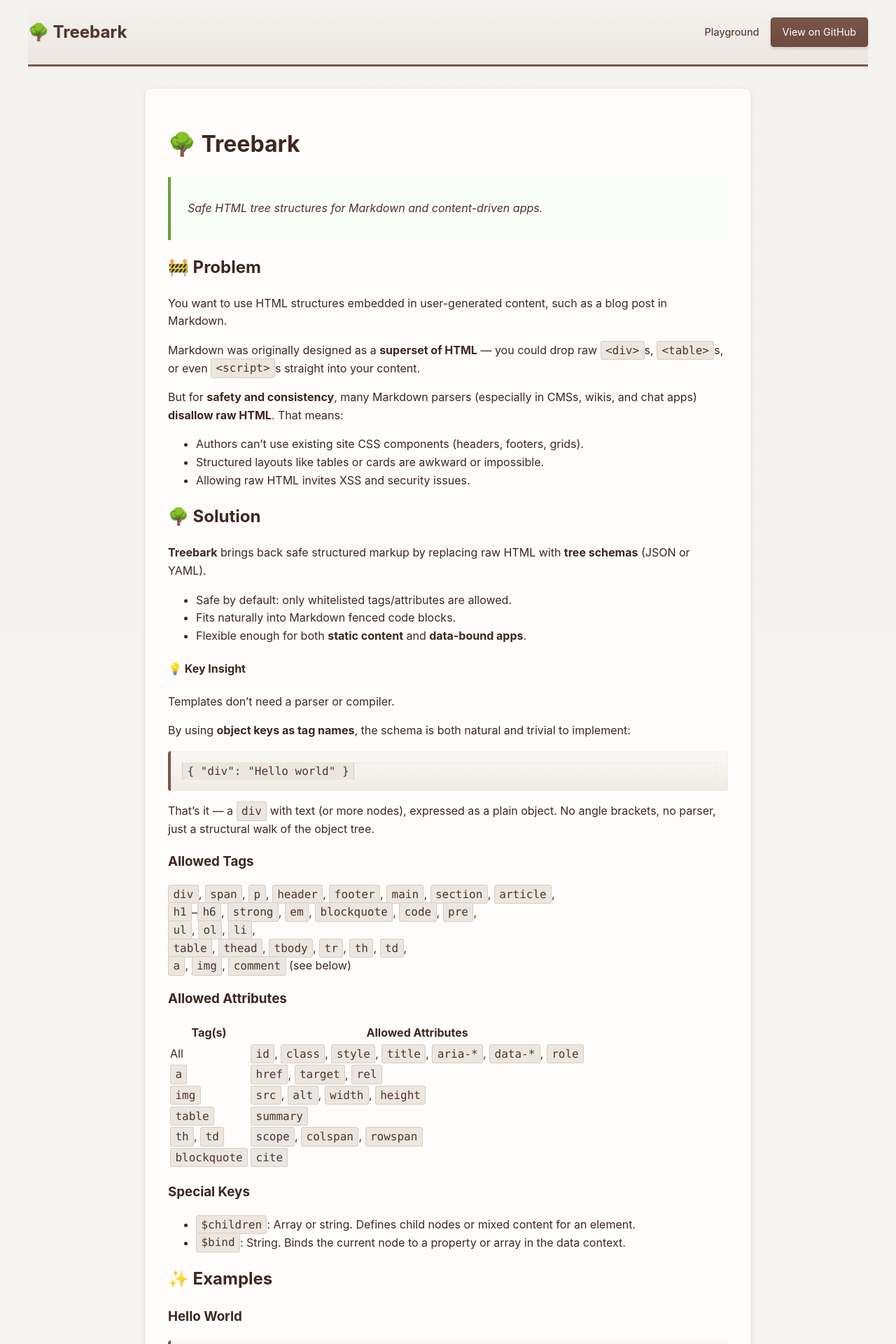
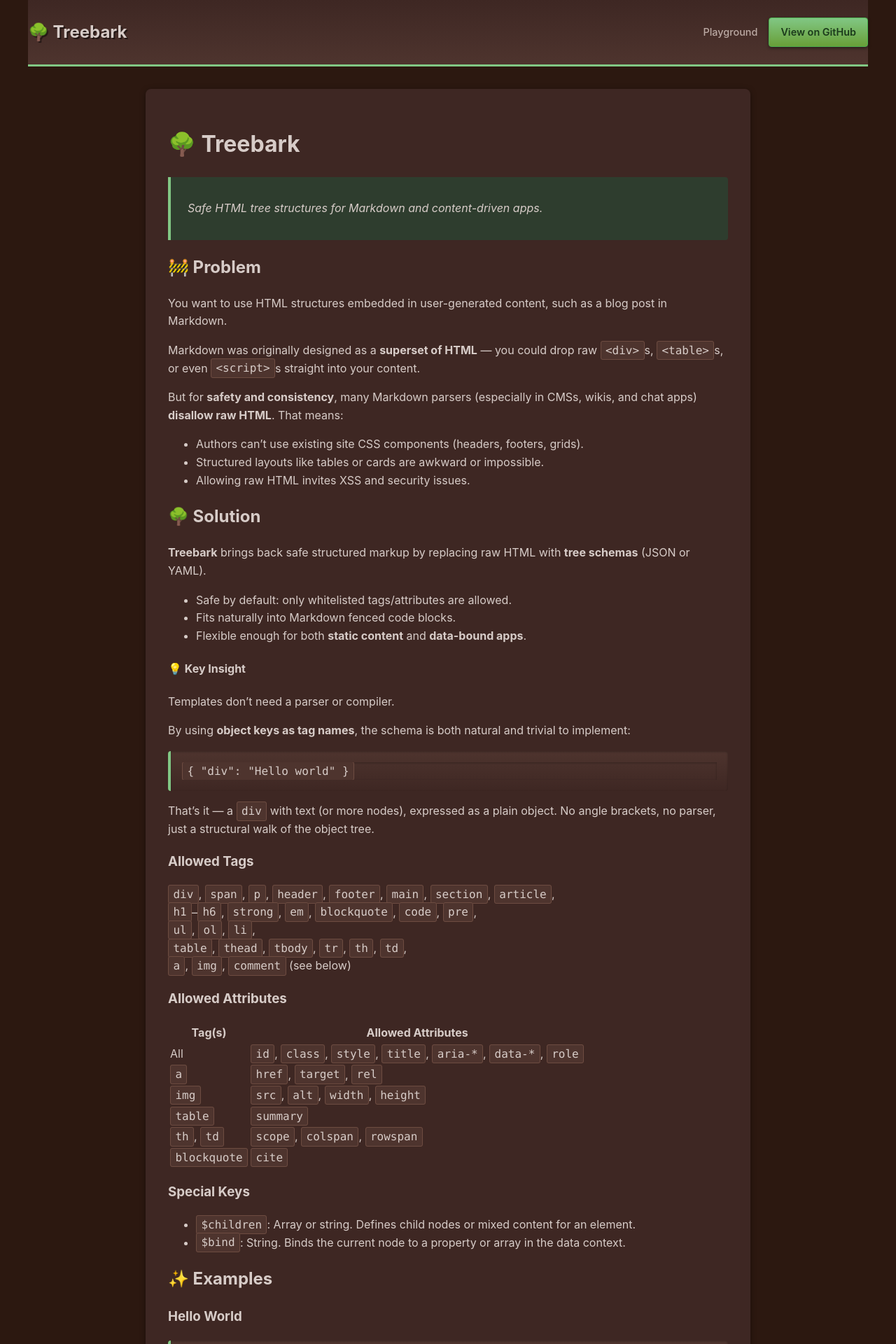
Before and after one commit to danmarshall/treebark, a Jekyll site: the page built from docs/index.md, in a window 1280 px wide. Shown: the top 1920 px of the page at 70% size. Built offline with Jekyll 4.4.1, drawn with Linux system fonts in a browser that asks for light colours.

Commit message:
Update theme: remove blue, add green buttons, implement dark mode brown
Co-authored-by: danmarshall <11507384+danmarshall@users.noreply.github.com>

```diff
--- a/docs/assets/css/treebark-theme.css
+++ b/docs/assets/css/treebark-theme.css
@@ -1,177 +1,183 @@
-/* Treebark Theme - Natural wood and bark aesthetic */
+/* Treebark Theme - Natural wood and bark aesthetic with dark mode */
 
 /* Color palette inspired by tree bark and nature:
-   - Dark bark brown: #3e2723, #4e342e, #5d4037
+   - Dark bark brown: #3e2723, #4e342e, #5d4037, #2c1810
    - Medium bark: #6d4c41, #795548, #8d6e63
    - Light bark/wood: #a1887f, #bcaaa4, #d7ccc8
    - Forest green: #2e7d32, #388e3c, #4caf50
-   - Moss/lichen: #689f38, #7cb342
+   - Moss/lichen: #689f38, #7cb342, #81c784
    - Warm earth: #bf8040
 */
 
 body {
-    background-color: #f5f3f0;
-    color: #3e2723;
+    background-color: #2c1810;
+    color: #d7ccc8;
 }
 
 .header {
-    border-bottom: 3px solid #795548;
-    background: linear-gradient(to bottom, #f5f3f0 0%, #ebe6e0 100%);
+    border-bottom: 3px solid #81c784;
+    background: linear-gradient(to bottom, #3e2723 0%, #4e342e 100%);
 }
 
 .header h1 {
-    color: #4e342e;
-    text-shadow: 1px 1px 0 rgba(188, 170, 164, 0.3);
+    color: #d7ccc8;
+    text-shadow: 2px 2px 0 rgba(0, 0, 0, 0.5);
 }
 
 .header .tagline {
-    color: #6d4c41;
+    color: #bcaaa4;
 }
 
 .github-link {
-    background: linear-gradient(to bottom, #795548 0%, #6d4c41 100%);
-    border: 1px solid #5d4037;
-    box-shadow: 0 2px 4px rgba(62, 39, 35, 0.2);
+    background: linear-gradient(to bottom, #81c784 0%, #689f38 100%);
+    border: 1px solid #4caf50;
+    box-shadow: 0 2px 4px rgba(0, 0, 0, 0.4);
+    color: #1b3a1b;
+    font-weight: 600;
 }
 
 .github-link:hover {
-    background: linear-gradient(to bottom, #6d4c41 0%, #5d4037 100%);
+    background: linear-gradient(to bottom, #66bb6a 0%, #558b2f 100%);
+    color: #1b3a1b;
 }
 
 .nav-link {
-    color: #5d4037;
+    color: #bcaaa4;
 }
 
 .nav-link:hover, .nav-link.active {
-    color: #388e3c;
+    color: #81c784;
 }
 
 .content {
-    background-color: #fefdfb;
+    background-color: #3e2723;
     padding: 2rem;
     border-radius: 8px;
-    box-shadow: 0 2px 8px rgba(62, 39, 35, 0.1);
+    box-shadow: 0 2px 8px rgba(0, 0, 0, 0.4);
 }
 
 code {
-    background: #ebe6e0;
-    color: #4e342e;
-    border: 1px solid #d7ccc8;
+    background: #4e342e;
+    color: #d7ccc8;
+    border: 1px solid #6d4c41;
 }
 
 pre:not(.highlight) {
-    background: linear-gradient(to bottom, #faf8f6 0%, #f0ebe5 100%);
-    border-left: 4px solid #795548;
-    box-shadow: inset 0 1px 3px rgba(62, 39, 35, 0.05);
+    background: linear-gradient(to bottom, #4e342e 0%, #3e2723 100%);
+    border-left: 4px solid #81c784;
+    box-shadow: inset 0 1px 3px rgba(0, 0, 0, 0.3);
 }
 
 .highlight {
-    background: linear-gradient(to bottom, #faf8f6 0%, #f0ebe5 100%);
-    border-left: 4px solid #795548;
-    box-shadow: inset 0 1px 3px rgba(62, 39, 35, 0.05);
+    background: linear-gradient(to bottom, #4e342e 0%, #3e2723 100%);
+    border-left: 4px solid #81c784;
+    box-shadow: inset 0 1px 3px rgba(0, 0, 0, 0.3);
 }
 
 blockquote {
-    border-left: 4px solid #689f38;
-    background: #f9fdf7;
+    border-left: 4px solid #81c784;
+    background: #2e3d2e;
     padding: 1rem;
     padding-left: 1.5rem;
-    color: #4e342e;
+    color: #d7ccc8;
     border-radius: 0 4px 4px 0;
 }
 
 .footer {
-    border-top: 2px solid #d7ccc8;
-    color: #6d4c41;
-    background: linear-gradient(to top, #f5f3f0 0%, #fefdfb 100%);
+    border-top: 2px solid #5d4037;
+    color: #bcaaa4;
+    background: linear-gradient(to top, #2c1810 0%, #3e2723 100%);
 }
 
 .footer a {
-    color: #5d4037;
+    color: #81c784;
 }
 
 .footer a:hover {
-    color: #388e3c;
+    color: #a5d6a7;
 }
 
 /* Playground theme adjustments */
 .editor-panel {
-    background: #fefdfb;
-    border: 2px solid #d7ccc8;
-    box-shadow: 0 2px 6px rgba(62, 39, 35, 0.1);
+    background: #3e2723;
+    border: 2px solid #5d4037;
+    box-shadow: 0 2px 6px rgba(0, 0, 0, 0.5);
 }
 
 .editor-header {
-    background: linear-gradient(to bottom, #bcaaa4 0%, #a1887f 100%);
-    border-bottom: 2px solid #8d6e63;
-    color: #3e2723;
-    text-shadow: 1px 1px 0 rgba(255, 255, 255, 0.3);
+    background: linear-gradient(to bottom, #6d4c41 0%, #5d4037 100%);
+    border-bottom: 2px solid #4e342e;
+    color: #d7ccc8;
+    text-shadow: 1px 1px 0 rgba(0, 0, 0, 0.5);
 }
 
 .editor-textarea {
-    background: #fefdfb;
-    color: #3e2723;
+    background: #2c1810;
+    color: #d7ccc8;
 }
 
 .editor-textarea:focus {
-    box-shadow: inset 0 0 0 2px #689f38;
+    box-shadow: inset 0 0 0 2px #81c784;
 }
 
 .output-panel {
-    border: 2px solid #795548;
-    box-shadow: 0 3px 8px rgba(62, 39, 35, 0.15);
+    border: 2px solid #81c784;
+    box-shadow: 0 3px 8px rgba(0, 0, 0, 0.5);
 }
 
 .output-header {
-    background: linear-gradient(to bottom, #795548 0%, #6d4c41 100%);
-    border-bottom: 2px solid #5d4037;
-    text-shadow: 1px 1px 0 rgba(0, 0, 0, 0.2);
+    background: linear-gradient(to bottom, #81c784 0%, #689f38 100%) !important;
+    border-bottom: 2px solid #4caf50;
+    text-shadow: 1px 1px 0 rgba(0, 0, 0, 0.3);
+    color: #1b3a1b !important;
 }
 
 .output-content {
-    background: linear-gradient(to bottom, #faf8f6 0%, #f0ebe5 100%);
-    color: #3e2723;
+    background: linear-gradient(to bottom, #4e342e 0%, #3e2723 100%);
+    color: #d7ccc8;
 }
 
 .controls {
-    background: linear-gradient(to bottom, #ebe6e0 0%, #e0d9d1 100%);
-    border: 2px solid #d7ccc8;
-    box-shadow: 0 2px 4px rgba(62, 39, 35, 0.08);
+    background: linear-gradient(to bottom, #4e342e 0%, #3e2723 100%);
+    border: 2px solid #5d4037;
+    box-shadow: 0 2px 4px rgba(0, 0, 0, 0.4);
 }
 
 .control-group label {
-    color: #4e342e;
+    color: #d7ccc8;
 }
 
 .control-group select,
 .control-group input {
-    border: 1px solid #bcaaa4;
-    background: #fefdfb;
-    color: #3e2723;
+    border: 1px solid #6d4c41;
+    background: #2c1810;
+    color: #d7ccc8;
 }
 
 .control-group select:focus,
 .control-group input:focus {
     outline: none;
-    border-color: #689f38;
-    box-shadow: 0 0 0 2px rgba(104, 159, 56, 0.2);
+    border-color: #81c784;
+    box-shadow: 0 0 0 2px rgba(129, 199, 132, 0.3);
 }
 
 .example-btn {
-    background: linear-gradient(to bottom, #795548 0%, #6d4c41 100%);
-    border: 1px solid #5d4037;
-    box-shadow: 0 2px 4px rgba(62, 39, 35, 0.2);
+    background: linear-gradient(to bottom, #81c784 0%, #689f38 100%);
+    border: 1px solid #4caf50;
+    box-shadow: 0 2px 4px rgba(0, 0, 0, 0.4);
+    color: #1b3a1b;
+    font-weight: 600;
 }
 
 .example-btn:hover {
-    background: linear-gradient(to bottom, #6d4c41 0%, #5d4037 100%);
-    box-shadow: 0 3px 6px rgba(62, 39, 35, 0.3);
+    background: linear-gradient(to bottom, #66bb6a 0%, #558b2f 100%);
+    box-shadow: 0 3px 6px rgba(0, 0, 0, 0.5);
 }
 
 .error-display {
-    background: #fef0e6;
+    background: #4e2a1f;
     border: 2px solid #bf8040;
-    color: #8d4e00;
+    color: #ffa366;
 }
 
 /* Add subtle wood grain texture effect */
@@ -183,14 +189,14 @@ body::before {
     width: 100%;
     height: 100%;
     z-index: -1;
-    opacity: 0.03;
+    opacity: 0.05;
     background-image:
         repeating-linear-gradient(
             90deg,
             transparent,
             transparent 2px,
-            rgba(62, 39, 35, 0.1) 2px,
-            rgba(62, 39, 35, 0.1) 4px
+            rgba(215, 204, 200, 0.1) 2px,
+            rgba(215, 204, 200, 0.1) 4px
         );
     pointer-events: none;
 }
```
Also changed, not shown: docs/assets/css/playground.css (+2 -6 lines).
